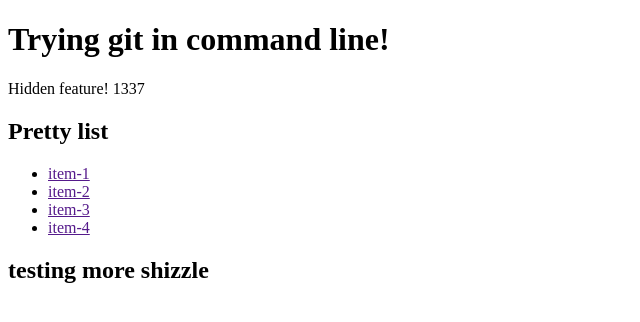
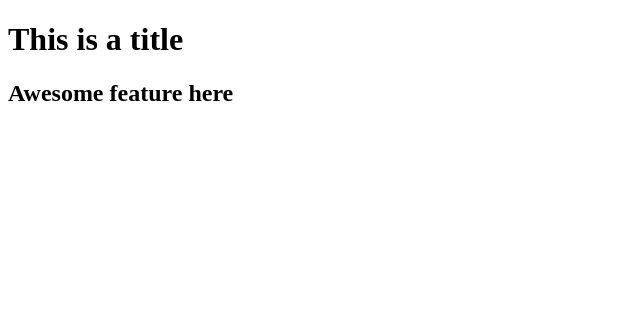
Before and after one commit to Leonduif/bla, a plain HTML site: page index.html in a window 1280 px wide. Shown: the whole page, without its empty margins (0-640 px from the left). Drawn offline with Linux system fonts and the light colour scheme.

Commit message:
deleted some files

```diff
--- a/app.js
+++ /dev/null
@@ -1,3 +0,0 @@
-(function(){
-	console.log('my app!');
-})();
--- a/index.html
+++ b/index.html
@@ -2,23 +2,11 @@
 <html lang="en">
 <head>
 	<meta charset="UTF-8">
-	<title>Git testing</title>
+	<title>Title</title>
 </head>
 <body>
-	<h1>Trying git in command line!</h1>
+	<h1>This is a title</h1>
 
-	<p>Hidden feature! 1337</p>
-
-	<h2>Pretty list</h2>
-	<ul>
-		<li><a href="">item-1</a></li>
-		<li><a href="">item-2</a></li>
-		<li><a href="">item-3</a></li>
-		<li><a href="">item-4</a></li>
-	</ul>
-
-	<h2>testing more shizzle</h2>
-
-	<script src="app.js"></script>
+	<h2>Awesome feature here</h2>
 </body>
 </html>
```
Also changed, not shown: assets/app.js (added), readme.txt (added), 1 other file.
